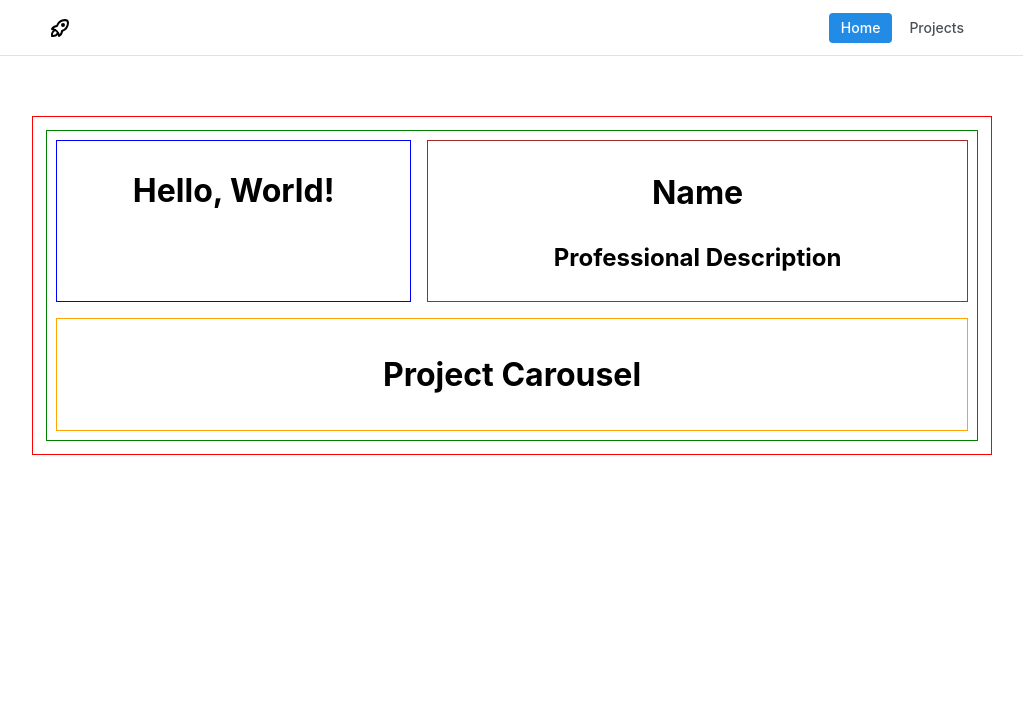
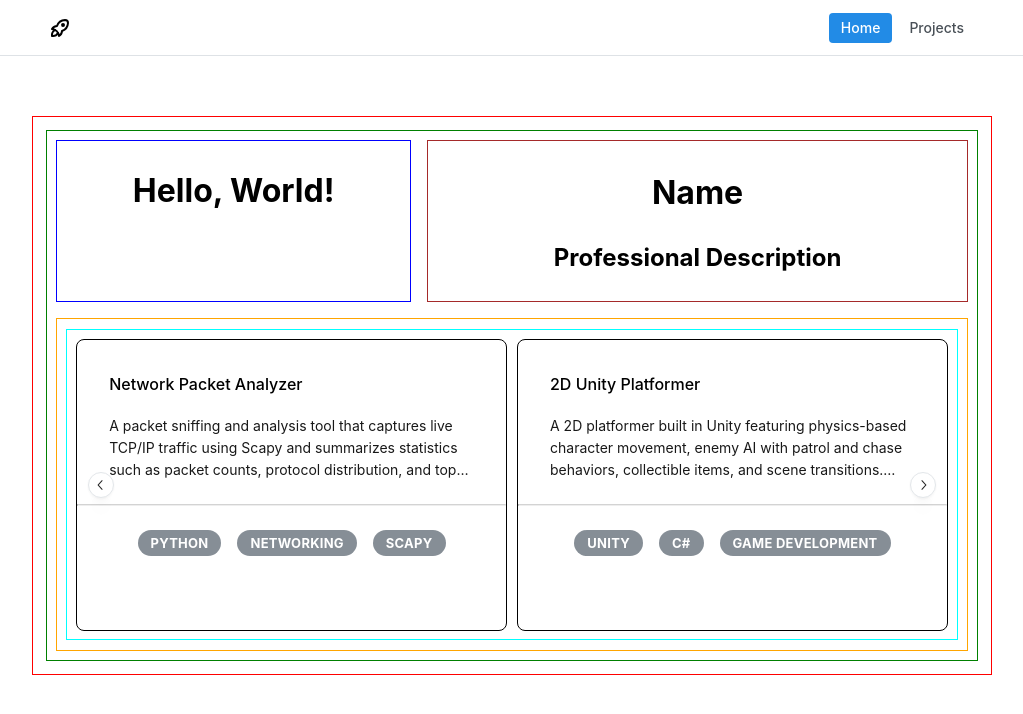
Before and after one commit to jacobbrockett/personal-portfolio, a React (Vite) app: page / in a window 1280 px wide. Shown: the top 714 px of the page, without its empty margins (128-1151 px from the left). Built offline with nearby package versions, Linux system fonts and the light colour scheme.

Commit message:
created project carousel component

```diff
--- a/package.json
+++ b/package.json
@@ -10,12 +10,14 @@
     "preview": "vite preview"
   },
   "dependencies": {
+    "@mantine/carousel": "^8.3.15",
     "@mantine/core": "^8.3.13",
     "@mantine/hooks": "^8.3.13",
     "@tabler/icons-react": "^3.37.1",
     "react": "^19.2.0",
     "react-dom": "^19.2.0",
-    "react-router-dom": "^7.13.0"
+    "react-router-dom": "^7.13.0",
+    "react-type-animation": "^3.2.0"
   },
   "devDependencies": {
     "@eslint/js": "^9.39.1",
--- a/src/App.tsx
+++ b/src/App.tsx
@@ -1,5 +1,6 @@
 import './App.css'
 import '@mantine/core/styles.css';
+import '@mantine/carousel/styles.css';
 import {MantineProvider} from "@mantine/core";
 import { Routes, Route } from "react-router-dom";
 import HomePage from "./pages/HomePage.tsx";
--- /dev/null
+++ b/src/components/ProjectCarousel.module.css
@@ -0,0 +1,9 @@
+.carousel {
+    border: aqua 1px solid;
+    max-width: 100%;
+    max-height: 100%;
+    padding: 1%
+}
+
+.project {
+}
--- /dev/null
+++ b/src/components/ProjectCarousel.tsx
@@ -0,0 +1,47 @@
+import classes from "./ProjectCarousel.module.css";
+import {Carousel} from '@mantine/carousel';
+import {GetProjectsDictionary} from "../hooks/useProjects.ts";
+import ProjectCard from "./ProjectCard.tsx";
+
+
+function ProjectCarousel() {
+    const {projects, loading, error} = GetProjectsDictionary();
+
+    if (loading) return <p>Loading...</p>;
+    if (error) return <p>Error: {error}</p>;
+
+    return (
+        <>
+            <div className={classes.carousel}>
+                <Carousel
+                    slideSize={{base: '50%'}}
+                    slideGap={10}
+                    emblaOptions={{align: 'start', slidesToScroll: 1}}
+                    nextControlProps={{'aria-label': 'Next slide'}}
+                    previousControlProps={{'aria-label': 'Previous slide'}}
+                >
+                    {
+                        Object.values(projects).map(project => (
+                            <Carousel.Slide key={project.title}>
+                                <ProjectCard
+                                    title={project.title}
+                                    tags={project.tags}
+                                    description={project.description}
+                                    relevantLinks={project.relevantLinks}
+                                    demoVidLink={project.demoVidLink}
+                                    srcCodeLink={project.srcCodeLink}
+                                />
+                            </Carousel.Slide>
+
+
+                        ))
+                    }
+                </Carousel>
+            </div>
+
+
+        </>
+    );
+}
+
+export default ProjectCarousel;
--- a/src/pages/HomePage.tsx
+++ b/src/pages/HomePage.tsx
@@ -1,5 +1,6 @@
 import {Container, Grid} from '@mantine/core';
 import classes from './HomePage.module.css';
+import ProjectCarousel from "../components/ProjectCarousel.tsx";
 
 function HomePage() {
     return (
@@ -31,9 +32,7 @@ function HomePage() {
                     {/*Project Carousel*/}
                     <Grid.Col span={10}>
                         <div className={classes.projectCarousel}>
-                            <h1>
-                                Project Carousel
-                            </h1>
+                            <ProjectCarousel/>
                         </div>
                     </Grid.Col>
 
```
Also changed, not shown: 1 other file (tests, documents, lock files or other folders).
